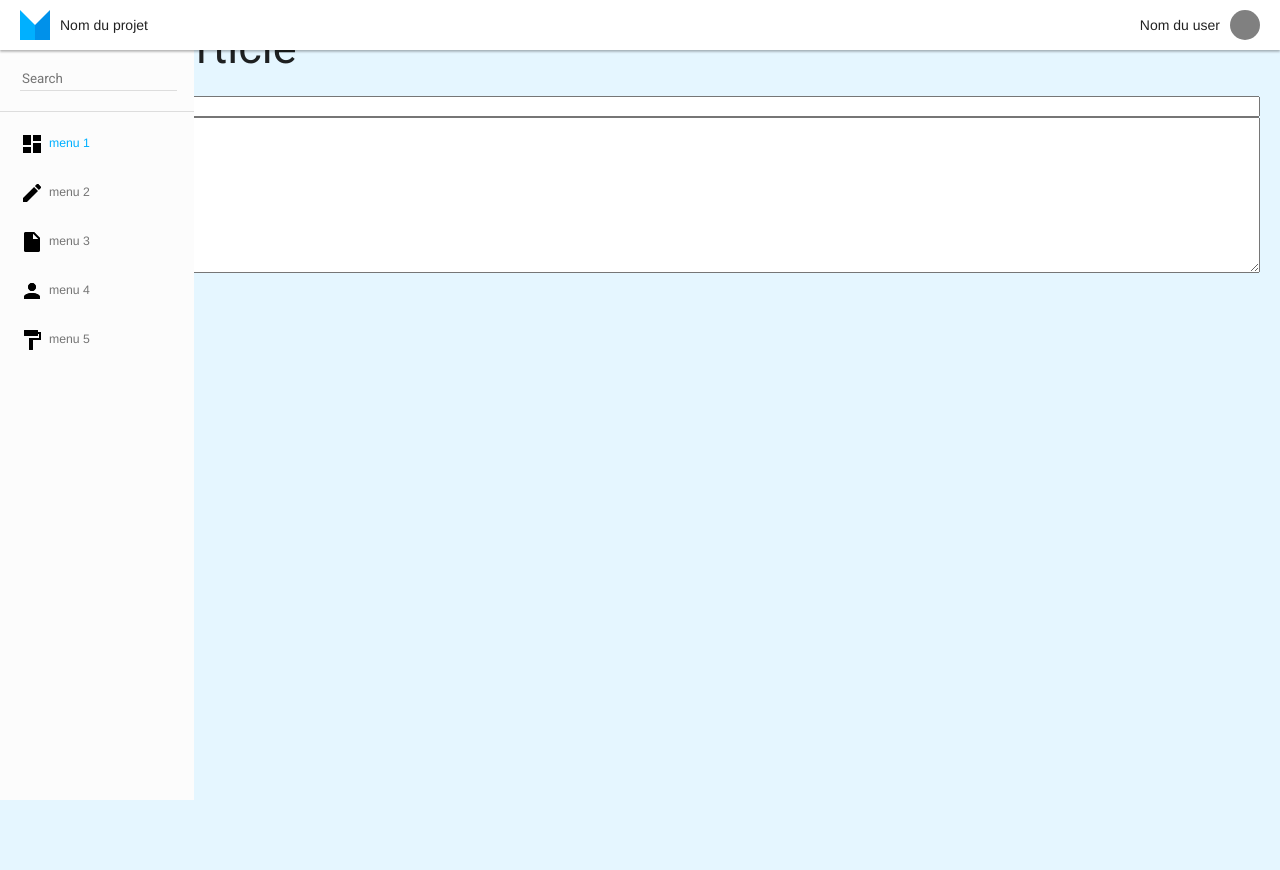
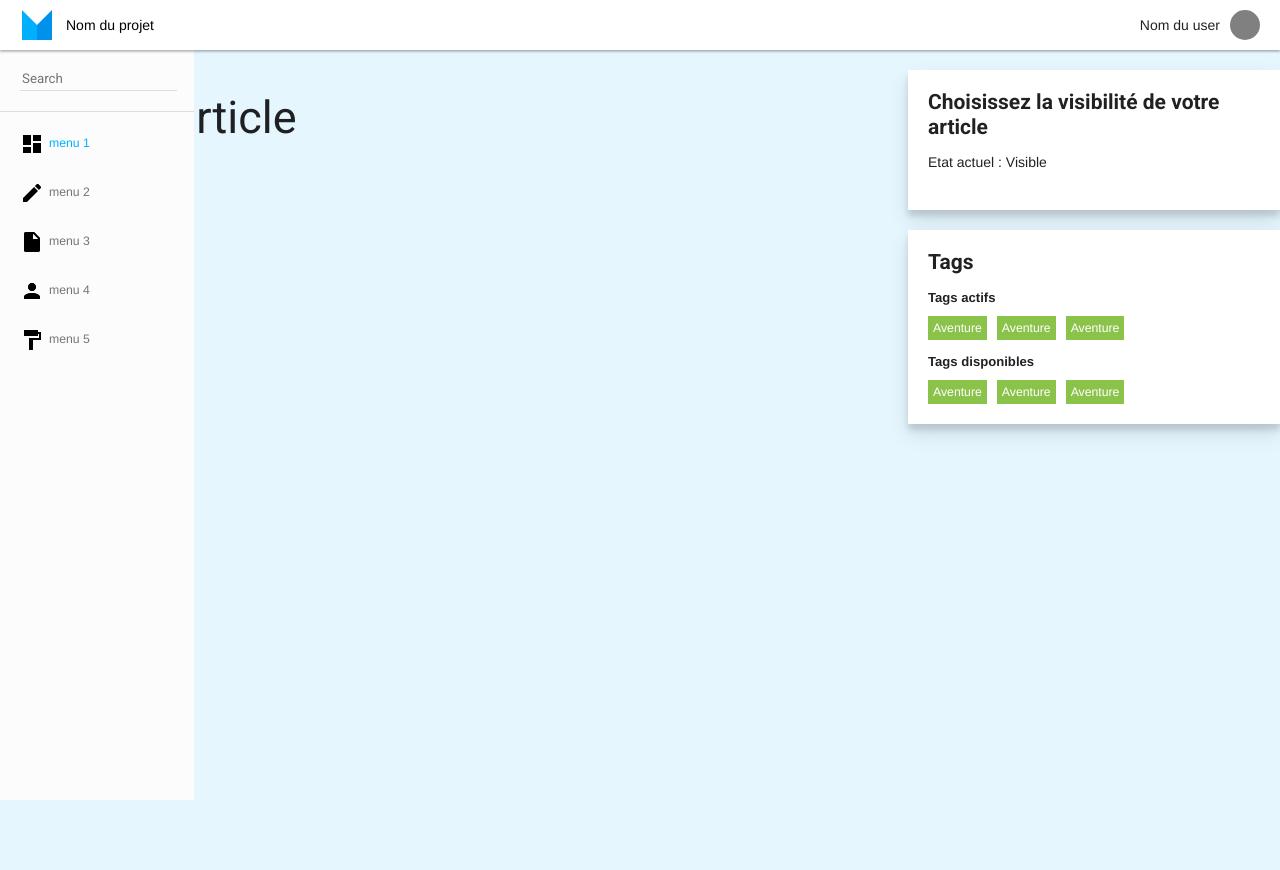
Before and after one commit to PinkFlowerOfTheSunsetOfTheDeath/CMS, a PHP site: template core/views/posts/list.html.twig in a window 1280 px wide. Before the commit the page ends 800 px from the top, so only its background shows below. Run offline with PHP 8.4, Linux system fonts and the light colour scheme; the template is opened without the code that fills it, so the values that code supplies are empty; some libraries are stand-ins or nearby versions.

Commit message:
[front/sass] add status and tags with style

```diff
--- a/core/views/posts/list.html.twig
+++ b/core/views/posts/list.html.twig
@@ -2,10 +2,11 @@
 
 
 {% block body %}
+    <div class="articleList">
+        <div class="articleList__content">
             <h2>Add an article</h2>
-    <div style="display: flex; flex-direction: column">
-    <input type="text">
-    <textarea name="" id="" cols="30" rows="10" placeholder="wysiwyg"></textarea>
+            <div>
+                <textarea placeholder="Enter your contents"></textarea>
             </div>
             <ul>
                 {% for post in posts %}
@@ -15,4 +16,44 @@
                     {{ error }}
                 {% endif %}
             </ul>
+        </div>
+        <div class="articleList__aside">
+            <div class="articleList__aside__card">
+                <h3 class="articleList__aside__title">Choisissez la visibilité de votre article</h3>
+                <p>Etat actuel : <span>Visible</span></p>
+            </div>
+            <div class="articleList__aside__card">
+                <h3 class="articleList__aside__title">Tags</h3>
+                <div>
+                    <p class="articleList__aside__undertitle">Tags actifs</p>
+                    <ul class="articleList__aside__tagsList">
+                        <li class="articleList__aside__tags">
+                            <span>Aventure</span>
+                        </li>
+                        <li class="articleList__aside__tags">
+                            <span>Aventure</span>
+                        </li>
+                        <li class="articleList__aside__tags">
+                            <span>Aventure</span>
+                        </li>
+                    </ul>
+                </div>
+                <div>
+                    <p class="articleList__aside__undertitle">Tags disponibles</p>
+                    <ul class="articleList__aside__tagsList">
+                        <li class="articleList__aside__tags">
+                            <span>Aventure</span>
+                        </li>
+                        <li class="articleList__aside__tags">
+                            <span>Aventure</span>
+                        </li>
+                        <li class="articleList__aside__tags">
+                            <span>Aventure</span>
+                        </li>
+                    </ul>
+                </div>
+            </div>
+
+        </div>
+    </div>
 {% endblock %}
--- a/core/views/template/template.html.twig
+++ b/core/views/template/template.html.twig
@@ -8,6 +8,8 @@
     <link href="https://fonts.googleapis.com/css?family=Roboto:300,400,500,700,900" rel="stylesheet">
     <link rel="stylesheet" href="/stylesheets/styles.css">
     <title>title</title>
+    <script src="https://cloud.tinymce.com/stable/tinymce.min.js"></script>
+    <script>tinymce.init({ selector:'textarea' });</script>
 </head>
 <body class="body--colored">
 
@@ -43,10 +45,12 @@
     <ul class="header__list">
         <div>
             <li class="header__list__item">
-                <img class="header__list__logo" src="/image/logo--mini.svg" alt="">
+                <a class="link" href="">
+                    <img class="header__list__logo" src="/image/logo--mini.svg" alt="">
+                </a>
             </li>
             <li class="header__list__item">
-                Nom du projet
+                <a class="link" href="">Nom du projet</a>
             </li>
         </div>
         <div>
@@ -62,7 +66,7 @@
     </ul>
 </header>
 
-<div id="content" class="container container--height">
+<div id="content" class="container container--height container--header">
     {% block body %}
     {% endblock body %}
 </div>
--- a/front/sass/global/_layout.scss
+++ b/front/sass/global/_layout.scss
@@ -12,8 +12,8 @@
     justify-content: center;
     align-items: center;
   }
-  &--colored {
-    background-color: $blue-light-2;
+  &--header {
+    margin-top: 70px;
   }
 }
 .body {
@@ -28,3 +28,9 @@ body {
 * {
   font-family: 'Roboto', sans-serif;
 }
+
+.link {
+  text-decoration: none;
+  color: black;
+  padding: 5px 2px;
+}
--- a/front/sass/global/_variables.scss
+++ b/front/sass/global/_variables.scss
@@ -5,6 +5,7 @@ colors
 $blue-light: #00b0ff;
 $blue-light-2: rgba(0, 176, 255, 0.1);
 $red: #df1b1b;
+$green : #8bc34a;
 
 $size-header: 50px;
 
--- /dev/null
+++ b/front/sass/pages/_articleList.scss
@@ -0,0 +1,43 @@
+.articleList {
+  display: flex;
+  justify-content: space-between;
+  margin: 0 -20px;
+  &__content {
+    width: 70%;
+    padding: 0 20px;
+  }
+  &__aside {
+    width: 30%;
+    &__card {
+      box-shadow: 0 10px 20px rgba(0,0,0,0.10), 0 6px 6px rgba(0,0,0,0.13);
+      background-color: white;
+      margin-bottom: 20px;
+      padding: 20px;
+    }
+    &__title {
+      @include font-size(24);
+      line-height: 120%;
+      margin: 0 0 10px 0;
+      font-weight: 600;
+    }
+    &__tagsList {
+      display: flex;
+      margin: 0 -5px;
+    }
+    &__tags {
+      padding: 0 5px;
+      span {
+        background-color: $green;
+        padding: 5px 5px;
+        color: white;
+        @include font-size(14);
+      }
+    }
+    &__undertitle {
+      margin-top: 10px;
+      margin-bottom: 5px;
+      font-weight: 600;
+      @include font-size(15);
+    }
+  }
+}
--- a/front/sass/styles.scss
+++ b/front/sass/styles.scss
@@ -11,6 +11,7 @@
 
 // pages
 @import './pages/connection';
+@import './pages/articleList';
 
 // components
 
--- a/public/stylesheets/styles.css
+++ b/public/stylesheets/styles.css
@@ -88,8 +88,8 @@ include in your content like this
   align-items: center;
 }
 /* line 15, ../../front/sass/global/_layout.scss */
-.container--colored {
-  background-color: rgba(0, 176, 255, 0.1);
+.container--header {
+  margin-top: 70px;
 }
 
 /* line 20, ../../front/sass/global/_layout.scss */
@@ -105,6 +105,13 @@ body {
 /* line 28, ../../front/sass/global/_layout.scss */
 * {
   font-family: 'Roboto', sans-serif;
+}
+
+/* line 32, ../../front/sass/global/_layout.scss */
+.link {
+  text-decoration: none;
+  color: black;
+  padding: 5px 2px;
 }
 
 /* line 1, ../../front/sass/pages/_connection.scss */
@@ -248,6 +255,62 @@ body {
   height: 1px;
   background-color: #474bcb;
   transition: 0.4s ease-in-out;
+}
+
+/* line 1, ../../front/sass/pages/_articleList.scss */
+.articleList {
+  display: flex;
+  justify-content: space-between;
+  margin: 0 -20px;
+}
+/* line 5, ../../front/sass/pages/_articleList.scss */
+.articleList__content {
+  width: 70%;
+  padding: 0 20px;
+}
+/* line 9, ../../front/sass/pages/_articleList.scss */
+.articleList__aside {
+  width: 30%;
+}
+/* line 11, ../../front/sass/pages/_articleList.scss */
+.articleList__aside__card {
+  box-shadow: 0 10px 20px rgba(0, 0, 0, 0.1), 0 6px 6px rgba(0, 0, 0, 0.13);
+  background-color: white;
+  margin-bottom: 20px;
+  padding: 20px;
+}
+/* line 17, ../../front/sass/pages/_articleList.scss */
+.articleList__aside__title {
+  font-size: 24px;
+  font-size: 1.5rem;
+  line-height: 120%;
+  margin: 0 0 10px 0;
+  font-weight: 600;
+}
+/* line 23, ../../front/sass/pages/_articleList.scss */
+.articleList__aside__tagsList {
+  display: flex;
+  margin: 0 -5px;
+}
+/* line 27, ../../front/sass/pages/_articleList.scss */
+.articleList__aside__tags {
+  padding: 0 5px;
+}
+/* line 29, ../../front/sass/pages/_articleList.scss */
+.articleList__aside__tags span {
+  background-color: #8bc34a;
+  padding: 5px 5px;
+  color: white;
+  font-size: 14px;
+  font-size: 0.875rem;
+}
+/* line 36, ../../front/sass/pages/_articleList.scss */
+.articleList__aside__undertitle {
+  margin-top: 10px;
+  margin-bottom: 5px;
+  font-weight: 600;
+  font-size: 15px;
+  font-size: 0.9375rem;
 }
 
 /* line 1, ../../front/sass/components/_header.scss */
```
Lines whose indentation alone changed are shown as unchanged.
